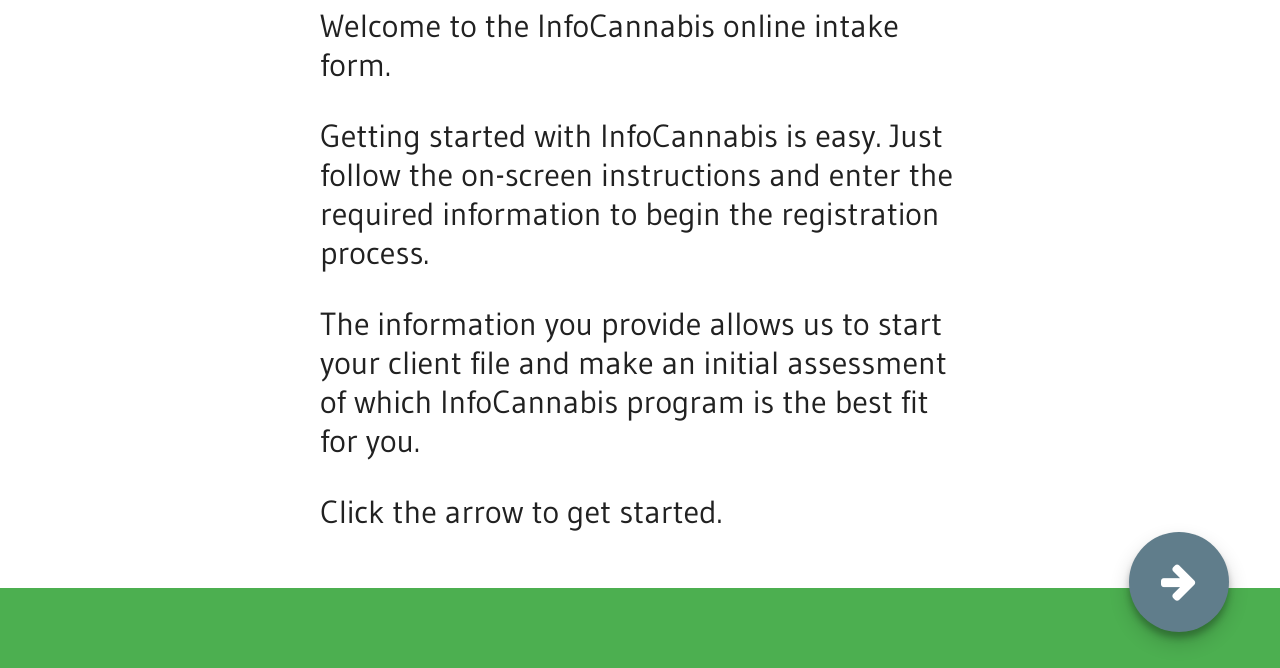
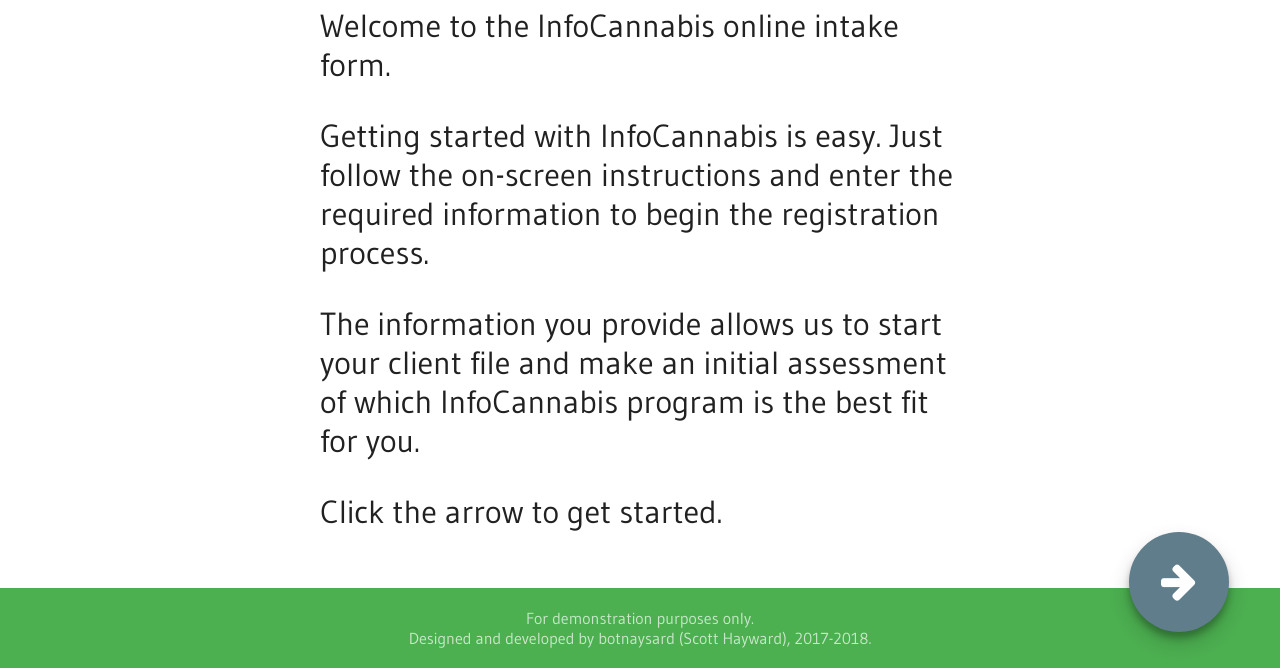
Before and after one commit to botnaysard/ic-intake, a plain HTML site: page index.html in a window 1280 px wide. Shown: the part 132-800 px from the top of the page. Drawn offline with nearby package versions, Linux system fonts and the light colour scheme.

Commit message:
ownership info added

```diff
--- a/index.html
+++ b/index.html
@@ -395,6 +395,10 @@
 				<i class="fa fa-arrow-left fa-2x" aria-hidden="true"></i>
 			</div>
 		</div>
+			<div id="creator-info">
+				For demonstration purposes only.<br>
+				Designed and developed by botnaysard (Scott Hayward), 2017-2018.
+			</div>
 	</section>
 </body>
 </html>
--- a/styles/scss/main.scss
+++ b/styles/scss/main.scss
@@ -286,6 +286,14 @@
 	border: none;
 }
 
+#creator-info {
+	width: 500px;
+	margin: 0px auto;
+	text-align: center;
+	padding-top: 20px;
+	color: $primary-light;
+}
+
 
 @for $i from 2 through 15 {
   #step#{$i} { display: none; }
```
Also changed, not shown: styles/main.css.
